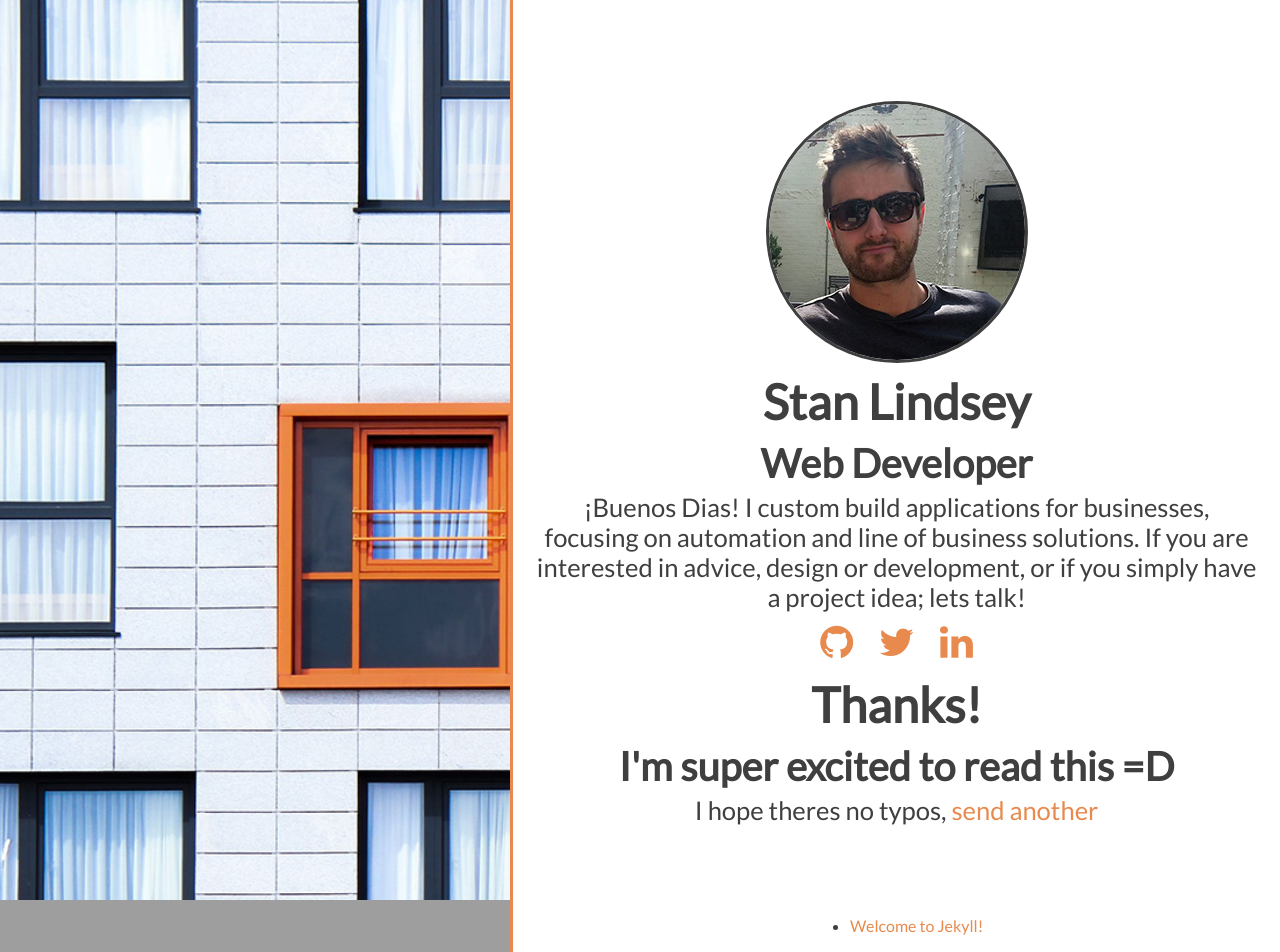
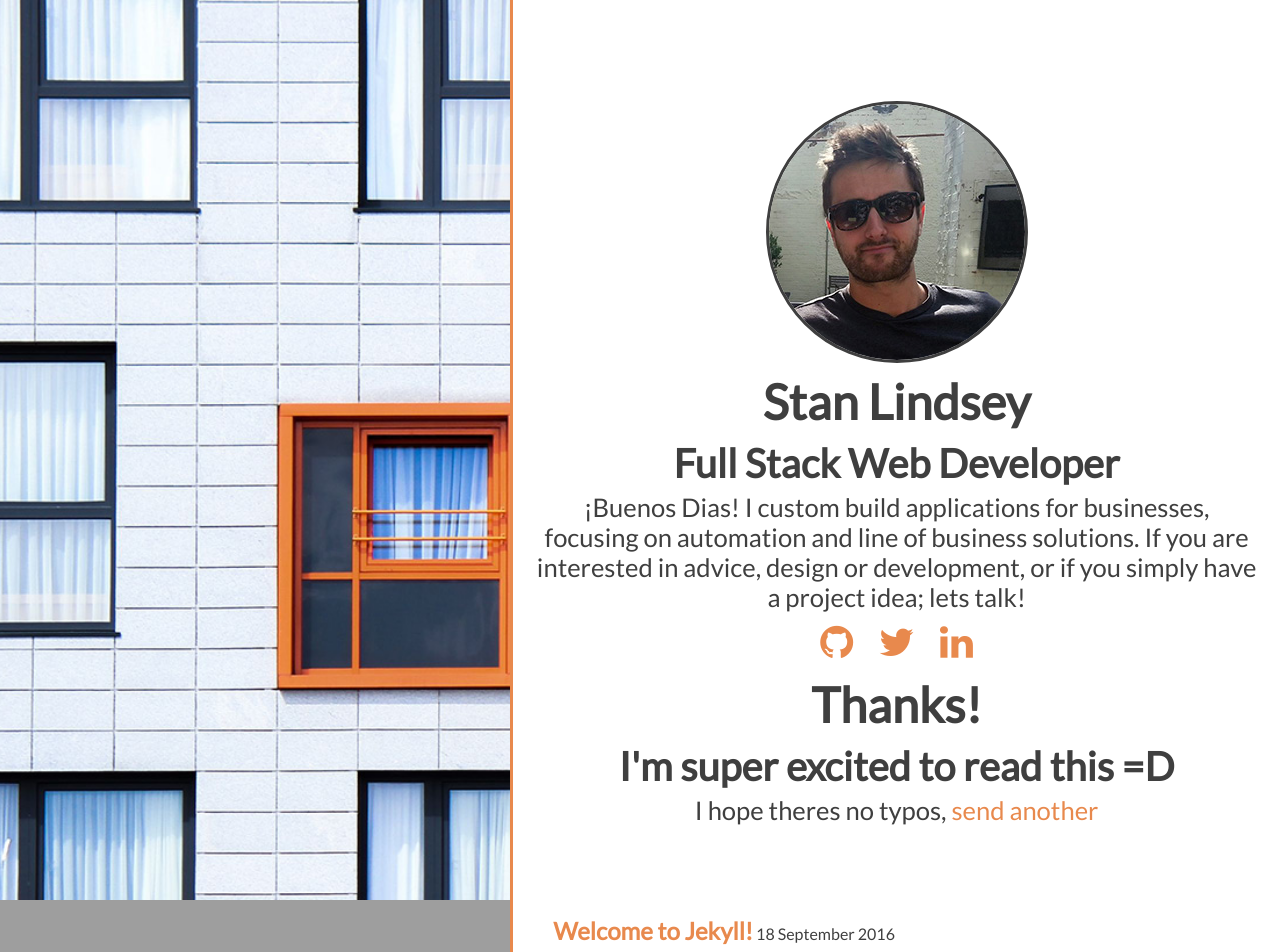
Before and after one commit to StanLindsey/stanlindsey.github.io, a Jekyll site: the page built from thanks.html, in a window 1280 px wide. Shown: the top 952 px of the page. Built offline with Jekyll 4.4.1, drawn with Linux system fonts in a browser that asks for light colours; nearby versions of some CDN libraries; grey boxes are pictures that could not be loaded.

Commit message:
general updates

```diff
--- a/_config.yml
+++ b/_config.yml
@@ -16,8 +16,8 @@
 title: Stan Lindsey - Full Stack Web Developer Specialising in Automation and Line of Business applications
 email: contact@stanlindsey.net
 baseurl: "" # the subpath of your site, e.g. /blog
-url: "http://stanlindsey.net/" # the base hostname & protocol for your site
-# enforce_ssl: stanlindsey.net
+url: "https://stanlindsey.net/" # the base hostname & protocol for your site
+enforce_ssl: stanlindsey.net
 
 # Build settings
 markdown: kramdown
--- a/_layouts/home.html
+++ b/_layouts/home.html
@@ -41,9 +41,8 @@
           <div class="words-list">
             <ul>
               {% for post in site.posts %}
-                <li>
-                  <a href="{{ post.url }}">{{ post.title }}</a>
-                </li>
+                <a href="{{ post.url }}" class="post-title">{{ post.title }}</a>
+                <span class="post-date">{{ post.date | date_to_long_string }}</span>
               {% endfor %}
             </ul>
           </div>
--- a/css/main.scss
+++ b/css/main.scss
@@ -314,3 +314,16 @@ form textarea {
   width: 100%;
   height: auto;
 }
+
+.words-list{
+  width:100%;
+  display:flex;
+  flex-flow:column nowrap;
+  justify-content:flex-start;
+  align-items: flex-start;
+}
+
+a.post-title {
+  font-weight: bold;
+  font-size: 1.5em;
+}
--- a/thanks.html
+++ b/thanks.html
@@ -3,7 +3,7 @@ layout: home
 ---
 <img src="images/avatar.jpg" alt="">
 <h1>Stan Lindsey</h1>
-<h2>Web Developer</h2>
+<h2>Full Stack Web Developer</h2>
 
 <p>¡Buenos Dias! I custom build applications for businesses, focusing on automation and line of business solutions. If you are interested in advice, design or development, or if you simply have a project idea; lets talk!</p>
 
```
